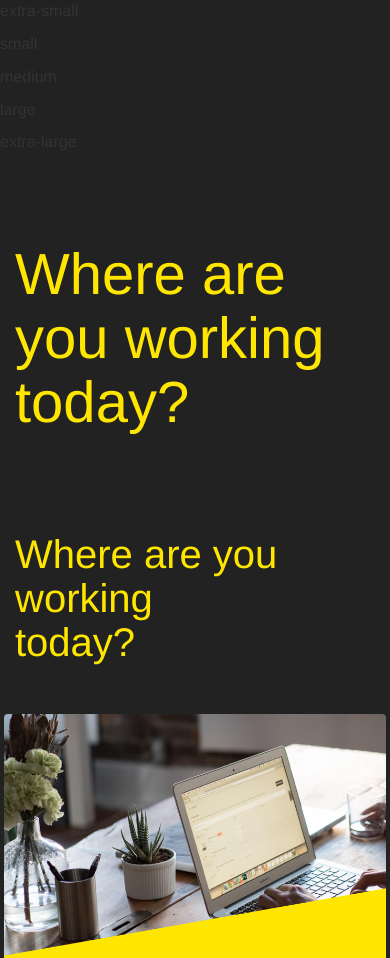
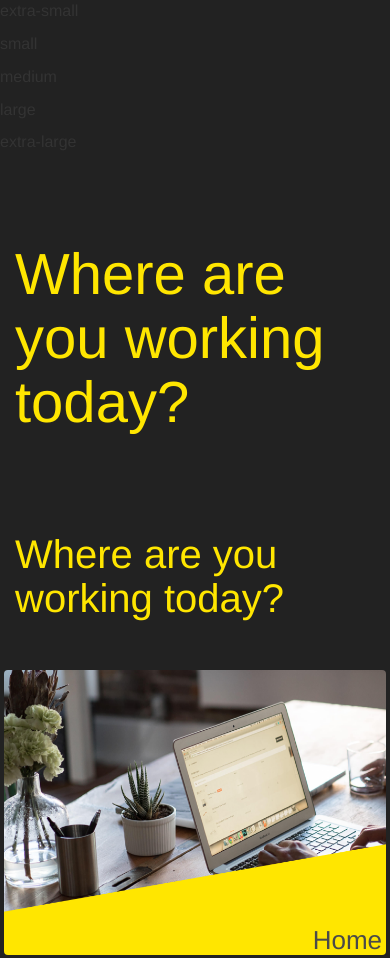
Before and after one commit to systemconcepts/systemconcepts.github.io, a plain HTML site: page index.html in a window 390 px wide. Shown: the top 958 px of the page. Drawn offline with nearby package versions, Linux system fonts and the light colour scheme.

Commit message:
column width
changed column width

```diff
--- a/index.html
+++ b/index.html
@@ -26,7 +26,7 @@
 <!-- header -->
       <div class="row header">
         <h1 class="medium hidden-xs-down col-sm-9 col-lg-6 col-md-10">Where are you working today?</h1>
-        <h1 class="small hidden-sm-up col-xs-9 ">Where are you working today?</h1>
+        <h1 class="small hidden-sm-up col-xs-12 ">Where are you working today?</h1>
       </div>
 <!-- /header -->
 <!-- row 01 -->
```
